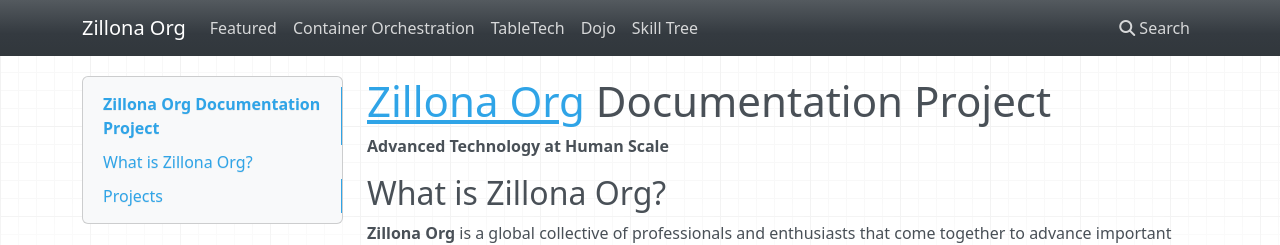
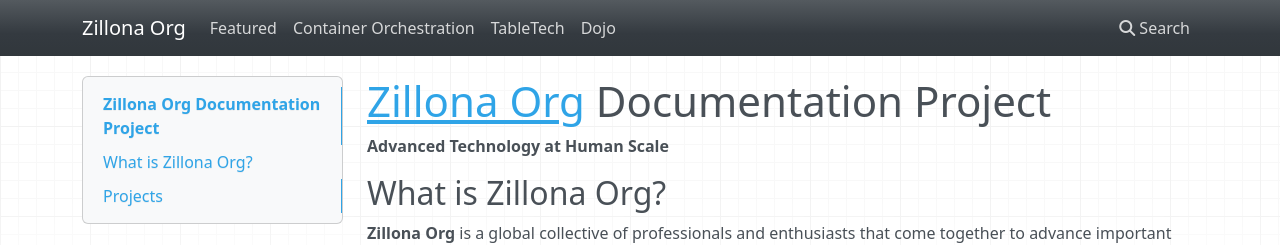
Before and after one commit to zillonaorg/Welcome, an MkDocs documentation site: the page built from docs/index.md, in a window 1280 px wide. Shown: the top 245 px of the page. Built offline with MkDocs 1.6.1, drawn with Linux system fonts in a browser that asks for light colours; nearby versions of some CDN libraries.

Commit message:
Fix: Remove skill tree link from root navigation

```diff
--- a/mkdocs.yml
+++ b/mkdocs.yml
@@ -4,7 +4,7 @@ nav:
   - Container Orchestration: orchestration.md
   - TableTech: tabletech.md
   - Dojo: dojo.md
-  - Skill Tree: skill_tree.md
+# - Skill Tree: skill_tree.md
 theme:
   name: mkdocs
   locale: en
```
